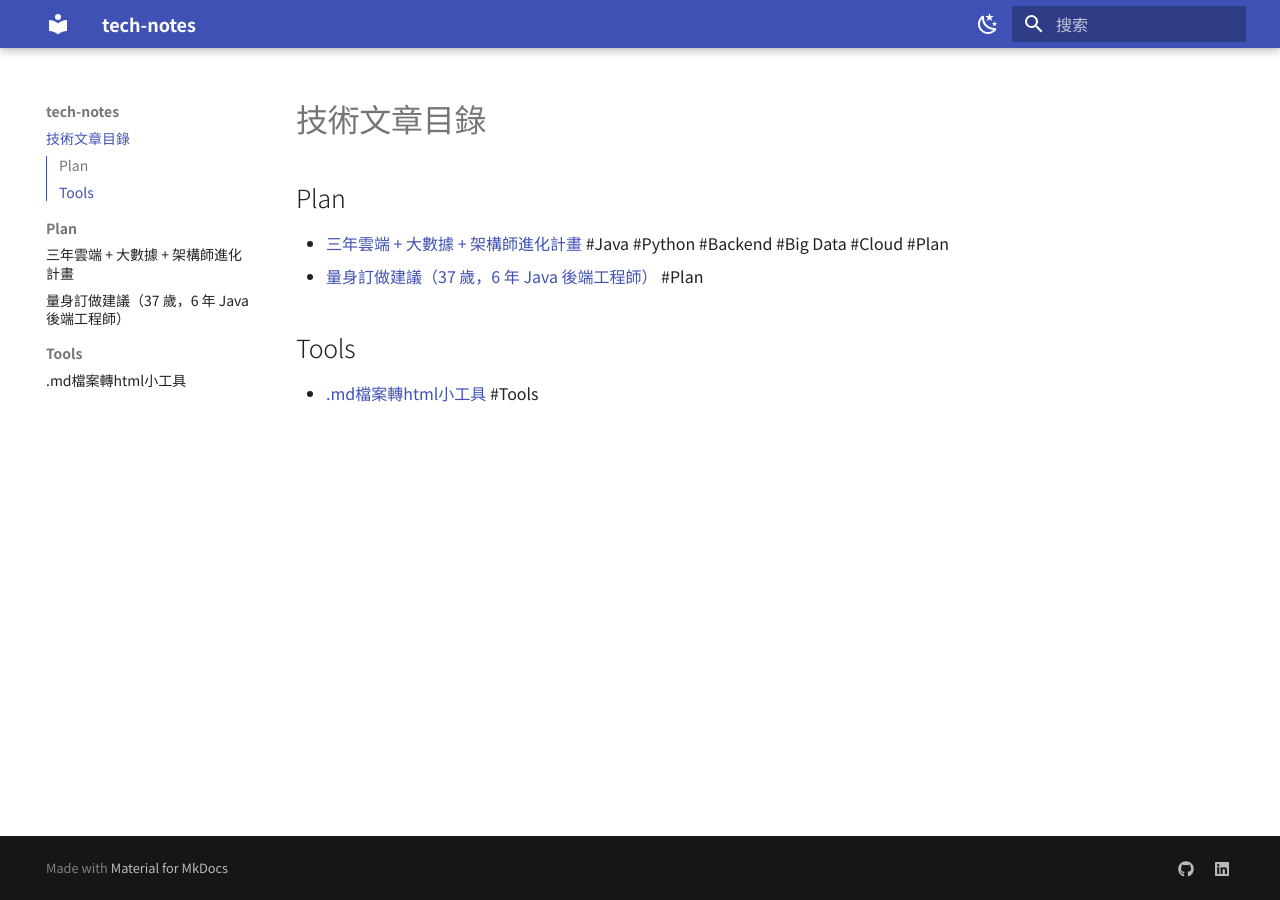
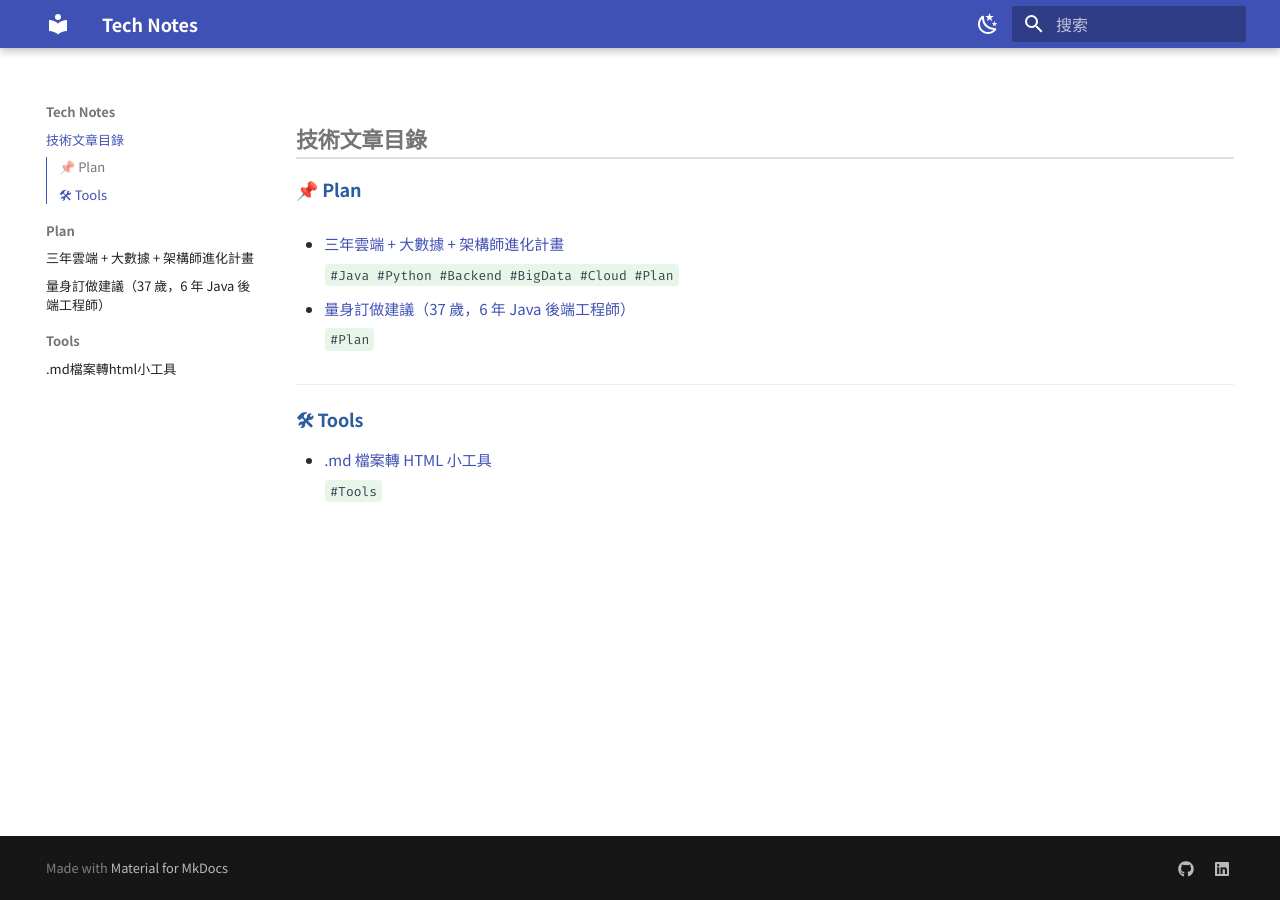
Before and after one commit to iw5420/tech-notes, an MkDocs documentation site: the page built from docs/index.md, in a window 1280 px wide. Built offline with MkDocs 1.6.1 and Material for MkDocs 9.7.7, drawn with Linux system fonts in a browser that asks for light colours.

Commit message:
fix theme1

```diff
--- a/docs/index.md
+++ b/docs/index.md
@@ -1,8 +1,14 @@
 # 技術文章目錄
 
-## Plan
-- [三年雲端 + 大數據 + 架構師進化計畫](plan/3year_architect_plan)   #Java #Python  #Backend #Big Data #Cloud #Plan
-- [量身訂做建議（37 歲，6 年 Java 後端工程師）](plan/architect_customized_analysis) #Plan
+## 📌 Plan
+- [三年雲端 + 大數據 + 架構師進化計畫](plan/3year_architect_plan)
+  <sub>`#Java #Python #Backend #BigData #Cloud #Plan`</sub>
 
-## Tools
-- [.md檔案轉html小工具](tools/md2blogger-guide) #Tools
+- [量身訂做建議（37 歲，6 年 Java 後端工程師）](plan/architect_customized_analysis)
+  <sub>`#Plan`</sub>
+
+---
+
+## 🛠 Tools
+- [.md 檔案轉 HTML 小工具](tools/md2blogger-guide)
+  <sub>`#Tools`</sub>
--- a/docs/stylesheets/extra.css
+++ b/docs/stylesheets/extra.css
@@ -1,70 +1,81 @@
-
 /* ====== 全局字體 ====== */
 .md-typeset {
   font-size: 15px !important;
-  line-height: 1.6 !important;
+  line-height: 1.7 !important;
+  font-family: "Noto Sans TC", "Segoe UI", Helvetica, Arial, sans-serif !important;
+  color: #2b2b2b;  /* 稍微柔和的黑色，避免死黑 */
 }
 
-/* ====== 標題縮小 + 間距 ====== */
+/* ====== 標題 ====== */
 .md-typeset h1 {
-  font-size: 20px !important;
-  margin: 1em 0 0.6em !important;
-  font-weight: 600;
+  font-size: 22px !important;
+  margin: 1.2em 0 0.8em !important;
+  font-weight: 650;
+  border-bottom: 2px solid #e0e0e0; /* 下方加細分隔線 */
+  padding-bottom: 0.2em;
 }
 
 .md-typeset h2 {
-  font-size: 16px !important;
-  margin: 0.9em 0 0.5em !important;
+  font-size: 18px !important;
+  margin: 1em 0 0.6em !important;
   font-weight: 600;
+  color: #2a5d9f; /* 藍色系，符合 indigo palette */
 }
 
 .md-typeset h3 {
   font-size: 16px !important;
-  margin: 0.7em 0 0.4em !important;
+  margin: 0.8em 0 0.5em !important;
   font-weight: 500;
+  color: #00796b; /* 青色系，符合 cyan palette */
 }
 
 .md-typeset h4 {
   font-size: 15px !important;
-  margin: 0.5em 0 0.3em !important;
+  margin: 0.6em 0 0.4em !important;
   font-weight: 500;
+  color: #444;
 }
 
 /* ====== 內文段落 ====== */
 .md-typeset p {
-  margin: 0.8em 0 !important;
+  margin: 0.9em 0 !important;
   font-size: 15px !important;
 }
 
-/* ====== 粗體字 ====== */
+/* ====== 粗體字強調 ====== */
 .md-typeset strong {
   font-size: 15px !important;
   font-weight: 600;
+  color: #1a237e;  /* 深 indigo */
 }
 
 /* ====== 程式碼區塊 ====== */
 .md-typeset pre code {
-  font-size: 12px !important;
-  line-height: 1.4;
-  padding: 0.4rem 0.6rem;
+  font-size: 13px !important;
+  line-height: 1.5;
+  padding: 0.6rem 0.8rem;
+  border-radius: 6px;
+  background: #f5f7fa !important;
+}
+
+.md-typeset code {
+  font-size: 13px !important;
+  padding: 0.2em 0.4em;
+  background: #e8f5e9;  /* 淡綠背景，突出 inline code */
   border-radius: 4px;
-}
-.md-typeset code {
-  font-size: 12px !important;
-  padding: 0.15em 0.3em;
 }
 
 /* ====== 側邊目錄 ====== */
 .md-nav {
   font-size: 13px !important;
-  line-height: 1.4 !important;
+  line-height: 1.5 !important;
 }
 
-/* ====== 頁面底部加空間 ====== */
+/* ====== 頁面底部空間 ====== */
 .md-content {
-  padding-bottom: 4rem !important;   /* 給內文和 footer 多一點距離 */
+  padding-bottom: 5rem !important;
 }
 
 .md-main__inner {
-  margin-bottom: 4rem !important;    /* 保險再加一層 */
+  margin-bottom: 5rem !important;
 }
--- a/mkdocs.yml
+++ b/mkdocs.yml
@@ -1,4 +1,4 @@
-site_name: tech-notes
+site_name: Tech Notes
 site_url: https://iw5420.github.io/tech-notes/
 site_author: Ian Wang
 
@@ -18,14 +18,14 @@ theme:
     - content.tabs.link
   palette:
     - scheme: default
-      primary: indigo    # 主色調 (可改 blue, teal, pink, amber, cyan...)
-      accent: amber      # 強調色 (按鈕、超連結)
+      primary: indigo   # 主色：知識感的靛藍
+      accent: cyan      # 強調色：清爽的青色
       toggle:
         icon: material/weather-night
         name: 深色模式
     - scheme: slate
       primary: indigo
-      accent: amber
+      accent: cyan
       toggle:
         icon: material/weather-sunny
         name: 淺色模式
@@ -35,8 +35,8 @@ theme:
 
 plugins:
   - search
-  - glightbox   # 圖片點擊放大
-  - tags        # 標籤功能
+  - glightbox
+  - tags
 
 extra:
   social:
@@ -44,3 +44,6 @@ extra:
       link: https://github.com/iw5420
     - icon: fontawesome/brands/linkedin
       link: https://www.linkedin.com/in/yi-en-wang-36083b35/
+
+extra_css:
+  - stylesheets/extra.css   # 這裡引入你的自訂CSS
```
